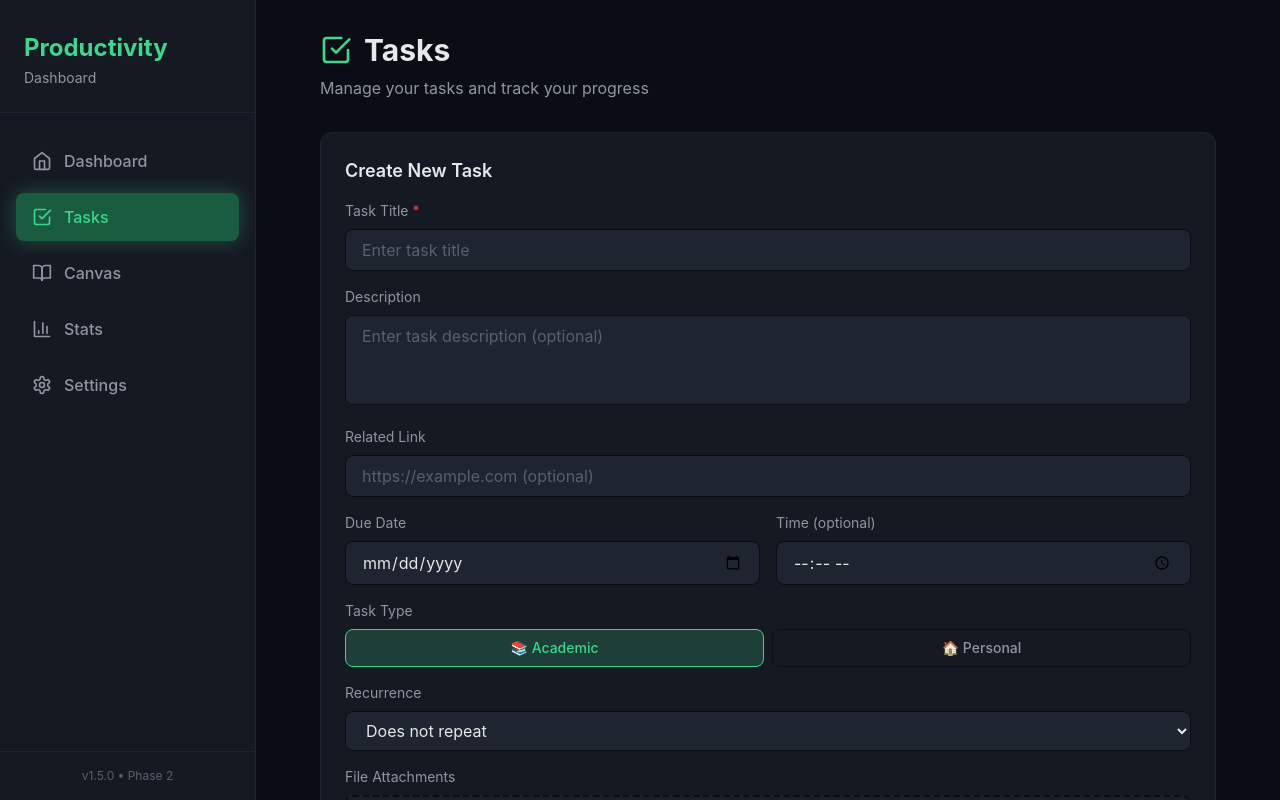
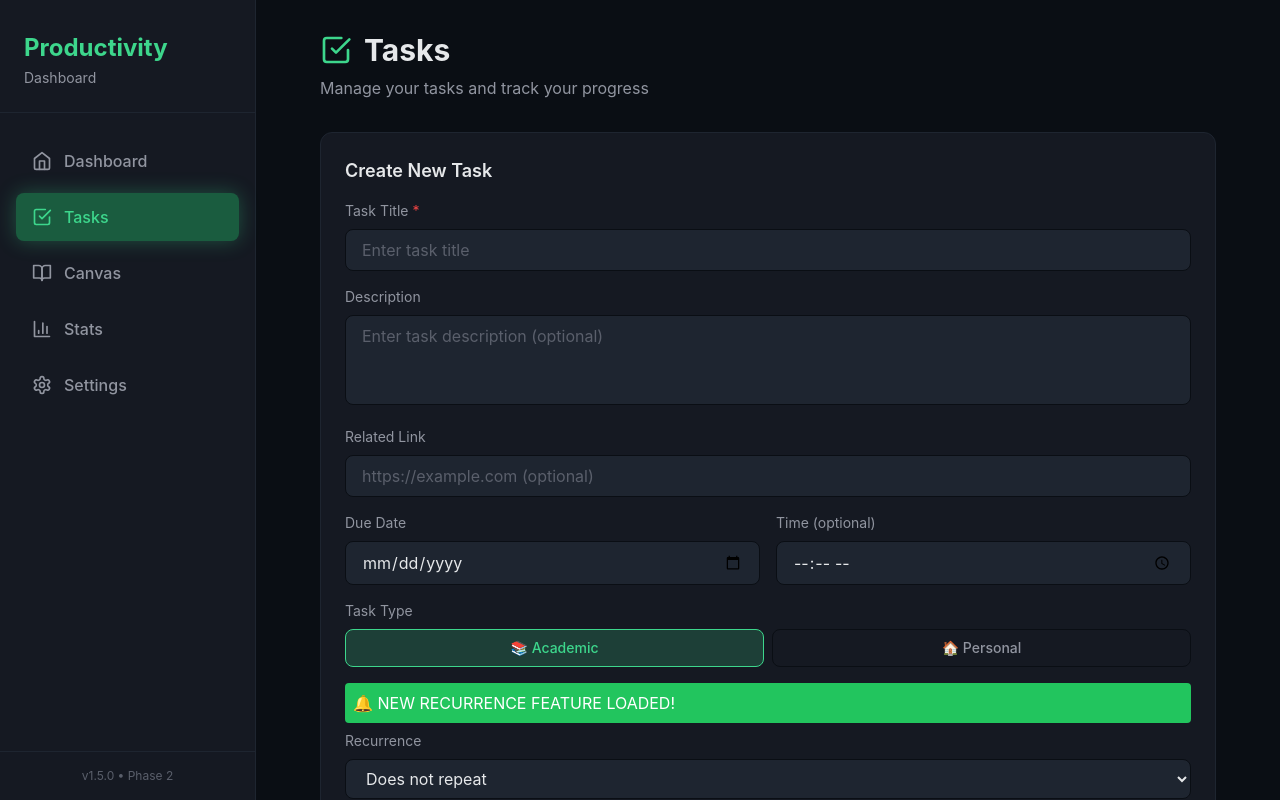
Before and after one commit to nicholasbeskow/productivity-dashboard, a React (Vite) app: page / in a window 1280 px wide. Both pictures are taken after a click on the button "Tasks". Built offline with nearby package versions, Linux system fonts and the light colour scheme.

Commit message:
Add debug banner to verify code loading

```diff
--- a/src/components/Tasks/TaskForm.jsx
+++ b/src/components/Tasks/TaskForm.jsx
@@ -211,6 +211,7 @@ const TaskForm = ({ onTaskCreate }) => {
 
         {/* Recurrence Selection */}
         <div>
+          <div className="bg-green-500 text-white p-2 mb-2 rounded">🔔 NEW RECURRENCE FEATURE LOADED!</div>
           <label className="block text-sm text-text-secondary mb-2">
             Recurrence
           </label>
```
